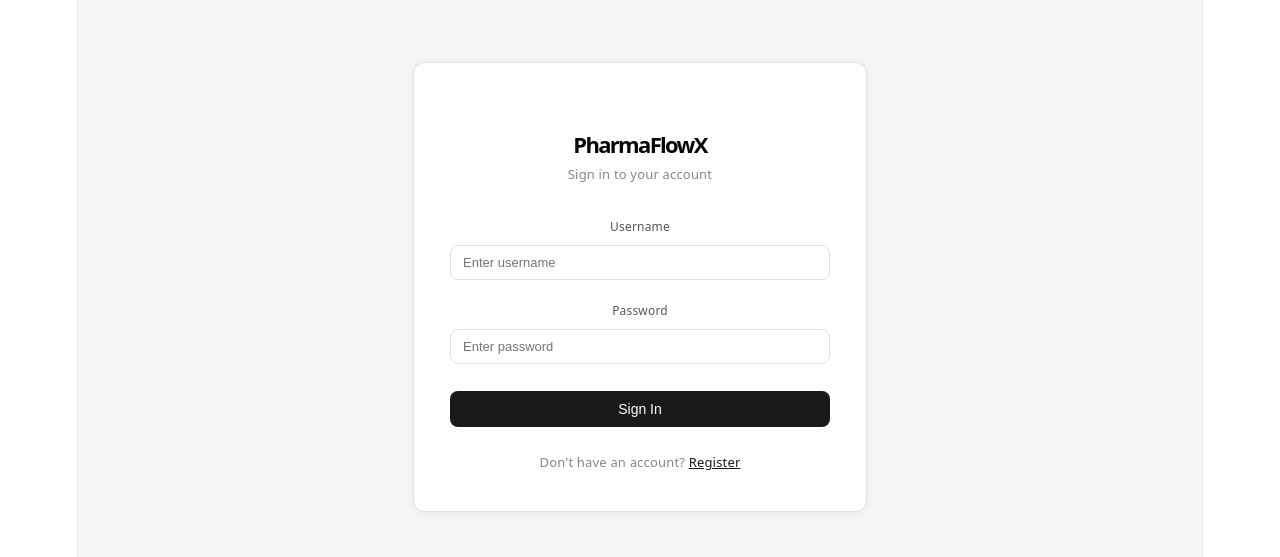
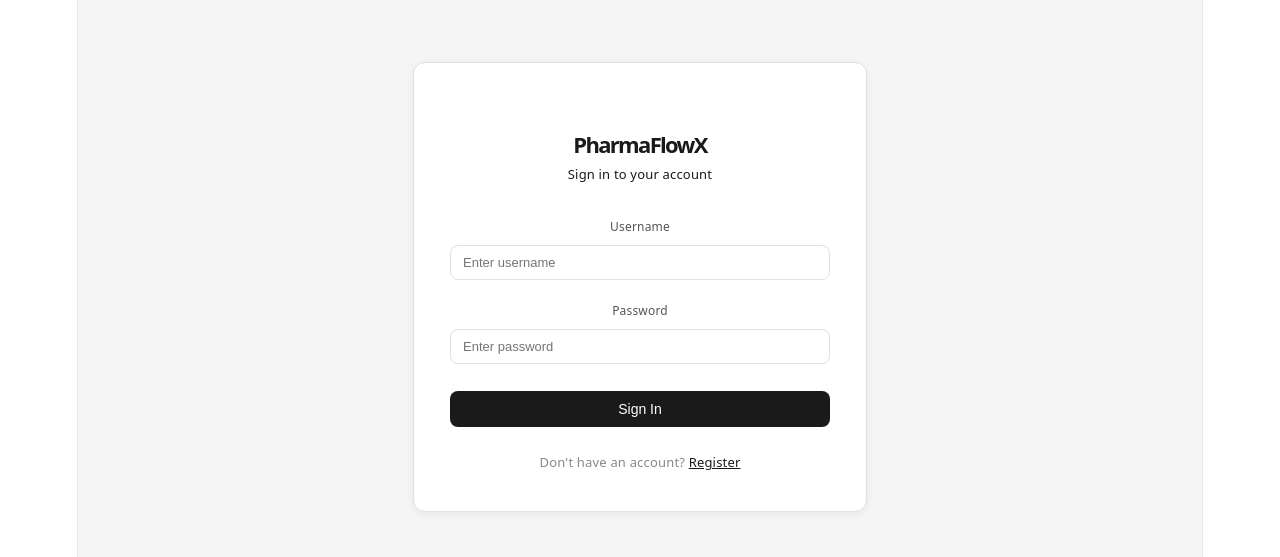
Before and after one commit to sashang-magar/pharmaflowx-backend, a React app in the folder frontend/: page /login in a window 1280 px wide. Shown: the part 113-670 px from the top of the page. Built offline with nearby package versions, Linux system fonts and the light colour scheme; no server answers; the HTML template or start-up script is replaced by a standard one.

Commit message:
title subtile color fixed from the login and register form

```diff
--- a/frontend/src/pages/LoginPage.jsx
+++ b/frontend/src/pages/LoginPage.jsx
@@ -92,6 +92,7 @@ const styles = {
     alignItems: 'center',
     justifyContent: 'center',
     background: '#f5f5f5',
+    color: '#1a1a1a',
   },
   card: {
     background: '#fff',
@@ -101,9 +102,10 @@ const styles = {
     width: '100%',
     maxWidth: '380px',
     boxShadow: '0 2px 8px rgba(0,0,0,0.06)',
+    color: '#1a1a1a',
   },
-  title: { fontSize: '22px', fontWeight: '700', marginBottom: '4px' },
-  subtitle: { fontSize: '13px', color: '#888', marginBottom: '1.5rem' },
+  title: { fontSize: '22px', fontWeight: '700', marginBottom: '4px', color: '#1a1a1a', },
+  subtitle: { fontSize: '13px', color: '#888', marginBottom: '1.5rem', color: '#1a1a1a', },
   error: {
     background: '#fef2f2',
     border: '1px solid #fca5a5',
--- a/frontend/src/pages/RegisterPage.jsx
+++ b/frontend/src/pages/RegisterPage.jsx
@@ -164,9 +164,10 @@ const styles = {
     width: '100%',
     maxWidth: '400px',
     boxShadow: '0 2px 8px rgba(0,0,0,0.06)',
+    color: '#1a1a1a',
   },
-  title: { fontSize: '22px', fontWeight: '700', marginBottom: '4px' },
-  subtitle: { fontSize: '13px', color: '#888', marginBottom: '1.5rem' },
+  title: { fontSize: '22px', fontWeight: '700', marginBottom: '4px', color: '#1a1a1a', },
+  subtitle: { fontSize: '13px', color: '#888', marginBottom: '1.5rem', color: '#1a1a1a', },
   error: {
     background: '#fef2f2',
     border: '1px solid #fca5a5',
```
